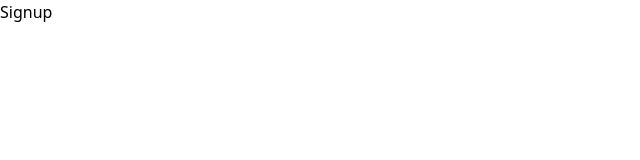
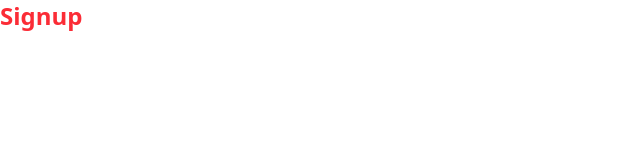
Before and after one commit to Philip-Skaria/BookaFlight, a React (Vite) app in the folder frontend/: page / in a window 1280 px wide. Shown: the top 160 px of the page, without its empty margins (0-640 px from the left). Built offline with nearby package versions, Linux system fonts and the light colour scheme.

Commit message:
fixed tailwind

```diff
--- a/frontend/src/pages/Signup.jsx
+++ b/frontend/src/pages/Signup.jsx
@@ -2,6 +2,6 @@
 
 export const Signup = () => {
   return (
-    <div className="text-red">Signup</div>
+    <div className="text-2xl font-bold text-red-500">Signup</div>
   )
 }
```
